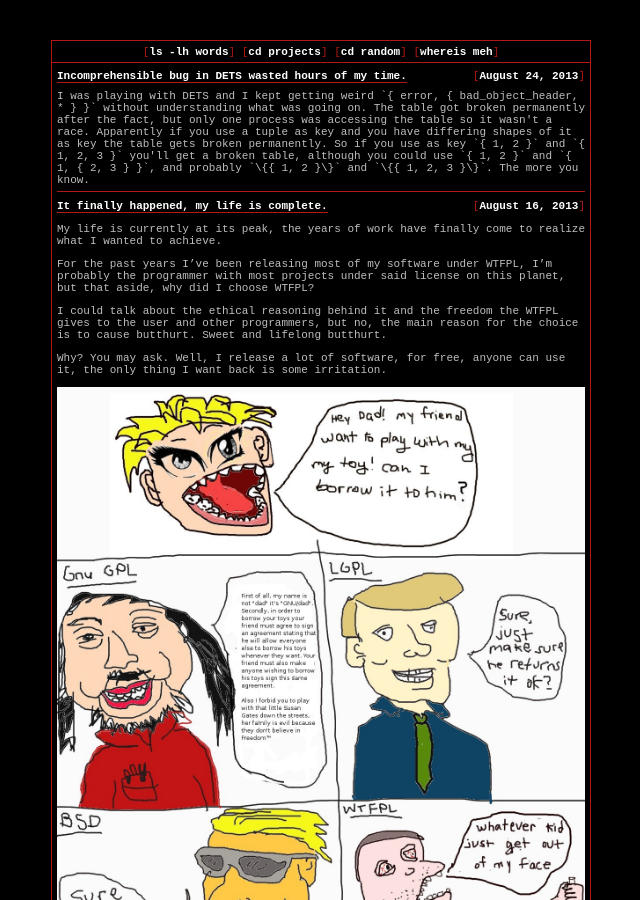
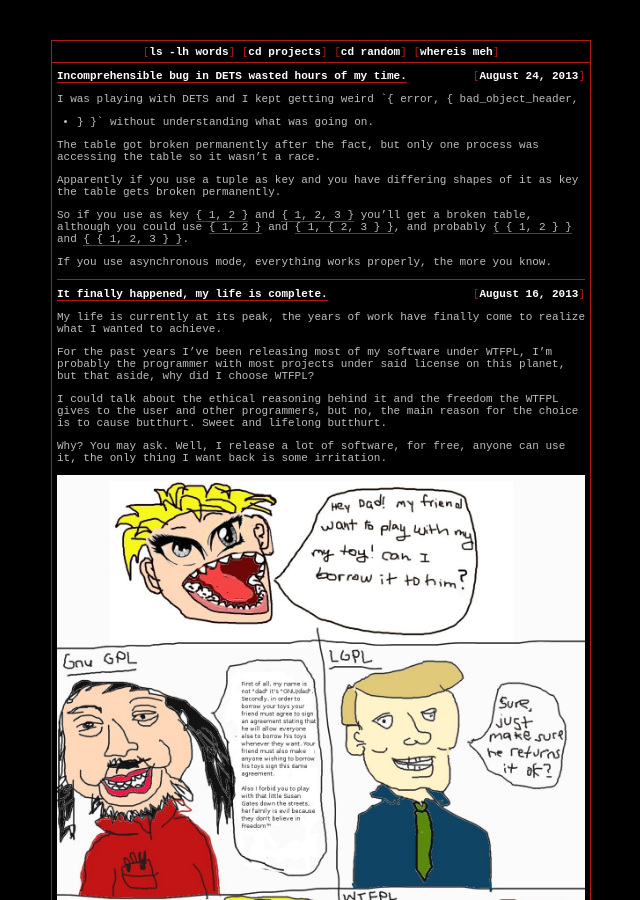
Before and after one commit to meh/meh.github.io, a Jekyll site: the page built from index.html, in a window 1280 px wide and 900 px high. Shown: the whole window, without its empty margins (319-959 px from the left). Built offline with Jekyll 4.4.1, drawn with Linux system fonts in a browser that asks for light colours; Markdown is read by kramdown in place of the engine named in the settings.

Commit message:
post: fix the dets post

```diff
--- a/_posts/programming/2013-08-24-puzzling-bug-in-dets.md
+++ b/_posts/programming/2013-08-24-puzzling-bug-in-dets.md
@@ -14,7 +14,7 @@ Apparently if you use a tuple as key and you have differing shapes of it as key
 the table gets broken permanently.
 
 So if you use as key `{ 1, 2 }` and `{ 1, 2, 3 }` you'll get a broken table,
-although you could use `{ 1, 2 }` and `{ 1, { 2, 3 } }`, and probably `\{{ 1, 2
-}\}` and `\{{ 1, 2, 3 }\}`.
+although you could use `{ 1, 2 }` and `{ 1, { 2, 3 } }`, and probably `{ { 1, 2
+} }` and `{ { 1, 2, 3 } }`.
 
-The more you know.
+If you use asynchronous mode, everything works properly, the more you know.
```
